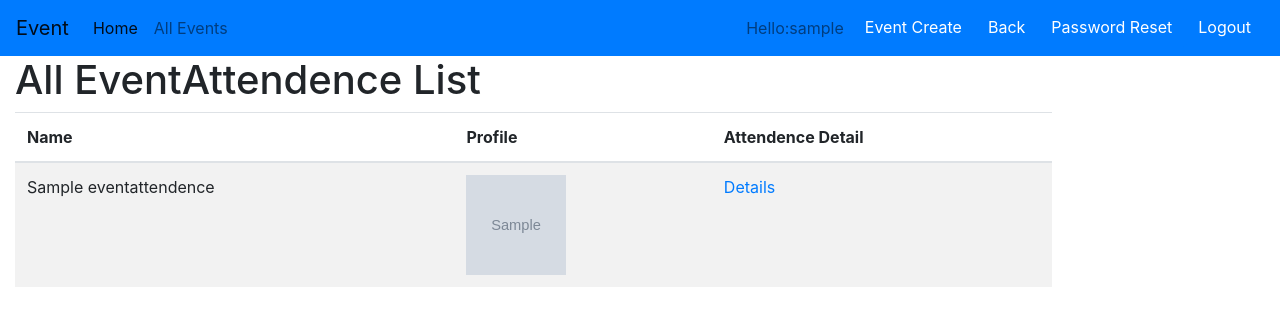
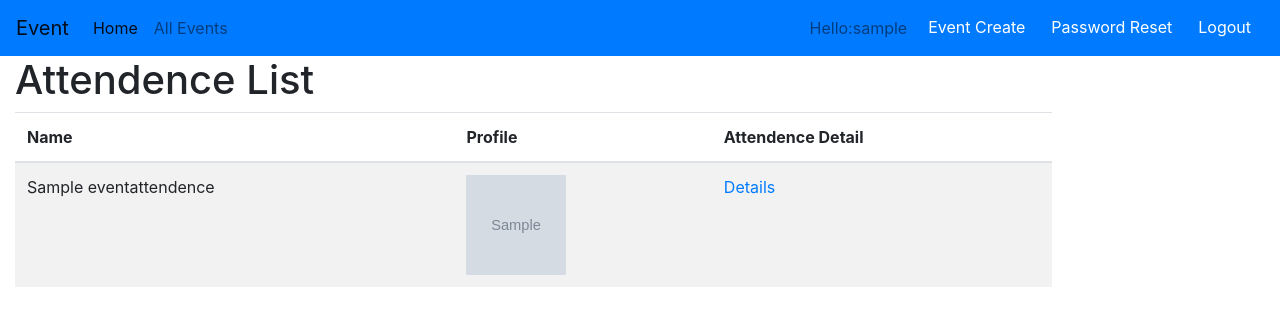
Before and after one commit to winwarphoo/git-event-project, a Django app: page /event/event/1/event_attendence_list in a window 1280 px wide. Shown: the top 326 px of the page. Run offline with Django 3.2, Linux system fonts and the light colour scheme; the first user in the database is signed in; tables that the repository leaves empty hold one stand-in row (Sample ...).

Commit message:
Add Event delete form and Update Templates

```diff
--- a/event/templates/base_generic.html
+++ b/event/templates/base_generic.html
@@ -32,9 +32,6 @@
                         <li class="nav-item">
                             <a class="btn btn-primary" href="{% url 'event-create' %}">Event Create</a>
                         </li>
-                        <li class="nav-item">
-                            <a href="{{ request.META.HTTP_REFERER }}" class="btn btn-primary" class>Back</a>
-                        </li>
                         <li class="nav-item"></li>
                             <a class="btn btn-primary" href="{% url 'password_reset' %}">Password Reset</a>
                         </li>
@@ -53,7 +50,6 @@
                 </div>
         </nav>
         {% endblock %}
-            <!-- </div> -->
             <div class="col-sm-10 ">{% block content %}{% endblock %}
                 {% block pagination %}
                     {% if is_paginated %}
@@ -73,7 +69,5 @@
                     {% endif %}
                 {% endblock %}
             </div>
-        <!-- </div>
-    </div> -->
 </body>
 </html>
--- a/event/templates/event/event_detail.html
+++ b/event/templates/event/event_detail.html
@@ -19,7 +19,11 @@
             <td>{{ event.about }}</td>
             <td>{{ event.date_of_start }}</td>
             <td>{{ event.date_of_end }}</td>
+            {% if user == event.teacher.user %}
+                <td><a href="{% url 'attendence-list' event.id %}">{{ event.eventattendence_set.count }}</a></td>
+            {% else %}
             <td>{{ event.eventattendence_set.count }}</td>
+            {% endif %}
             {% if user == event.teacher.user %}
                 <td><a href="{% url 'event-update' event.id %}">Update</a></td>
                 <td><a href="{% url 'event-delete' event.id %}">Delete</a></td>
--- a/event/templates/event/eventattendence_list.html
+++ b/event/templates/event/eventattendence_list.html
@@ -1,8 +1,8 @@
 {% extends "base_generic.html" %}
 
 {% block content %}
-    <h1>All EventAttendence List</h1>
     {% if eventattendence_list %}
+    <h1>Attendence List</h1>
     <table class="table table-striped">
         <thead>
             <tr>
@@ -13,9 +13,9 @@
         </thead>
         {% for eventattendence in eventattendence_list %}
         <tr>
+            {% if user == eventattendence.event.teacher.user %}
             <td>{{ eventattendence.name }}</a></td>
             <td><img src="{{ eventattendence.profile.url }}" width="100" height="100"/></td>
-            {% if user == eventattendence.event.teacher.user %}
                 <td><a href="{% url 'attendence-detail' eventattendence.id %}">Details</a></td>
             {% endif %}
         </tr>
```
Also changed, not shown: event/templates/event/event_confirm_delete.html (added, +14 -0 lines).
